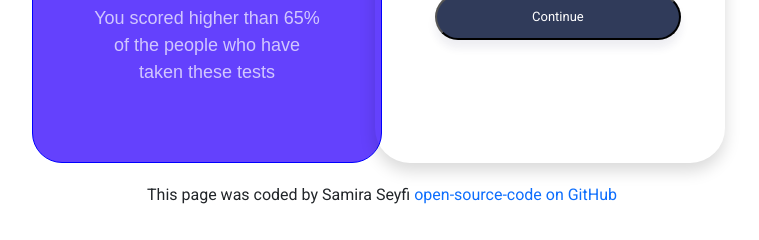
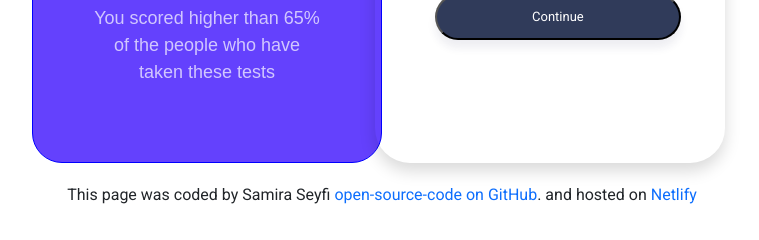
Before and after one commit to Samira77-ss/Challenge1, a plain HTML site: page index.html in a window 1280 px wide. Shown: the part 560-800 px from the top of the page, without its empty margins (258-1017 px from the left). Drawn offline with nearby package versions, Linux system fonts and the light colour scheme.

Commit message:
Added Netlify link

```diff
--- a/index.html
+++ b/index.html
@@ -94,6 +94,6 @@
       </div>
 
     </div>
-     <footer>This page was coded by Samira Seyfi <a href="https://github.com/Samira77-ss/Challenge1" alt="GithHub Profile">open-source-code on GitHub</a></footer>
+     <footer>This page was coded by Samira Seyfi <a href="https://github.com/Samira77-ss/Challenge1" alt="GithHub Profile">open-source-code on GitHub</a>. and hosted on <a href="https://calm-khapse-b18156.netlify.app/">Netlify</a></footer>
   </body>
 </html>
```
